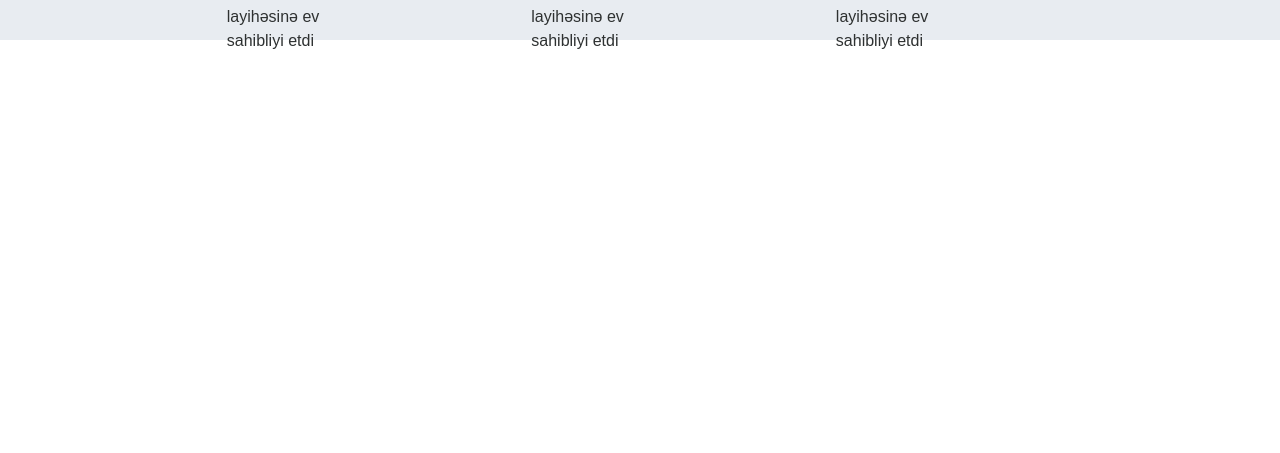
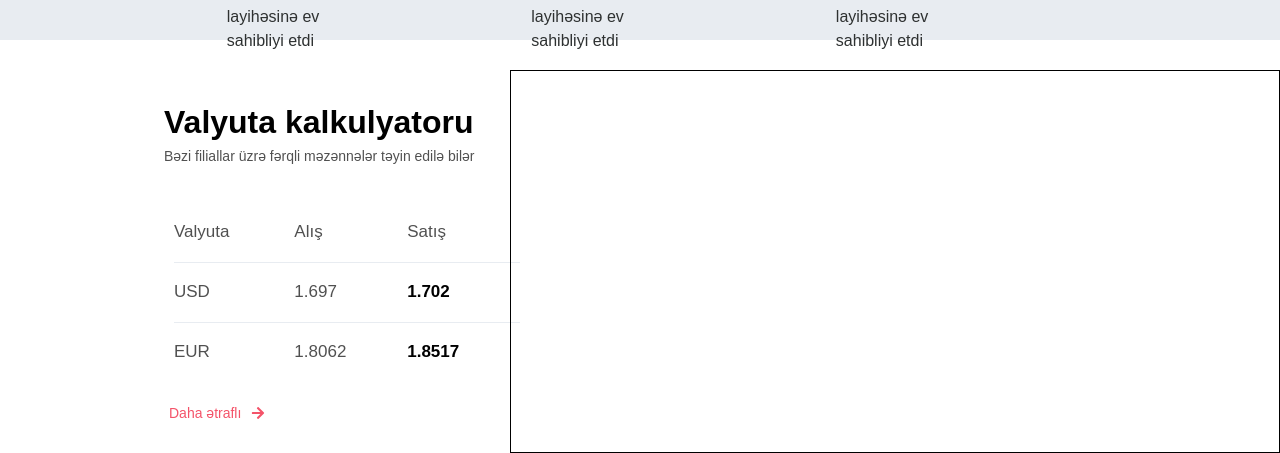
Before and after one commit to mlalayev/kapitalbank, a React (Vite) app: page / in a window 1280 px wide. Shown: the part 2940-3393 px from the top of the page. Before the commit the page ends 3010 px from the top, so only its background shows below. Built offline with nearby package versions, Linux system fonts and the light colour scheme.

Commit message:
my commit

```diff
--- a/src/components/home/home.css
+++ b/src/components/home/home.css
@@ -22,10 +22,15 @@
     --pink: rgb(244, 83, 105);
     --gray: rgb(232, 236, 241);
     --white: rgb(255, 255, 255);
+    --table: rgba(0, 0, 0, 0.686);
     --black-second: rgb(46, 49, 49);
     --black-gray: rgb(158, 158, 158);
     --light-gray: rgb(244, 244, 244);
+    --input-color: rgba(0, 0, 0, 0.17);
+    --box-shadow: rgba(128, 128, 128, 0.105);
     --light-gray-second: rgb(249, 250, 251);
+    --box-shadow-two: rgba(128, 128, 128, 0.481);
+    --slider-box-shadow: rgba(0, 0, 0, 0.462);
 }
 
 .first {
@@ -90,7 +95,7 @@
     align-items: center;
     justify-content: space-around;
     background-color: var(--light-gray-second);
-    box-shadow: 1px 1px 5px 1px rgba(128, 128, 128, 0.105);
+    box-shadow: 1px 1px 5px 1px var(--box-shadow);
 }
 
 .firstsclwpart div {
@@ -122,7 +127,7 @@
     align-items: center;
     flex-direction: column;
     justify-content: center;
-    box-shadow: 1px 1px 5px 1px rgba(128, 128, 128, 0.481);
+    box-shadow: 1px 1px 5px 1px var(--box-shadow-two);
 }
 
 .birbankicontwo {
@@ -327,7 +332,7 @@
     height: 64px;
     position: relative;
     border-radius: 8px;
-    border: 1px solid rgba(0, 0, 0, 0.17);
+    border: 1px solid var(--input-color);
 }
 
 .inputgroup {
@@ -356,7 +361,7 @@ input[type="range"] {
     background: var(--pink);
     -webkit-appearance: none;
     border: 4px solid var(--white);
-    box-shadow: 1px 1px 5px rgba(0, 0, 0, 0.462);
+    box-shadow: 1px 1px 5px var(--slider-box-shadow);
 }
 
 .frthsclft {
@@ -423,7 +428,7 @@ input[type="range"] {
     margin-top: 157px;
     margin-left: 125px;
     border-radius: 8px;
-    border: 1px solid rgba(0, 0, 0, 0.17);
+    border: 1px solid var(--gray);
 }
 
 .frthscrghth {
@@ -632,8 +637,6 @@ input[type="range"] {
     position: relative !important;
 }
 
-.sxthscdvlw div {}
-
 .sxthscdvlwlftlft {
     gap: 10px;
     width: 52px;
@@ -712,3 +715,66 @@ input[type="range"] {
 .sxthscdvlwrght:hover .sxthscdvlwlftrght p {
     color: var(--pink);
 }
+
+button {
+    cursor: pointer;
+}
+
+.svnthscrght {
+    width: 100%;
+    height: 383px;
+    border: 1px solid black;
+}
+
+.svnthscbtn {
+    position: relative !important;
+    margin-top: 23px;
+    margin-left: 5px;
+}
+
+tr td {
+    border-bottom: 1px solid var(--gray);
+}
+
+table {
+    width: 100%;
+    font-size: 17px;
+    margin-top: 38px;
+    font-weight: 100;
+    margin-left: 10px;
+    color: var(--table);
+    border-collapse: collapse;
+}
+
+.tr .td, #td{
+    border-bottom: 0px;
+}
+
+.seventh{
+    display: flex;
+}
+
+tr {
+    height: 60px;
+}
+
+.svnthsclft {
+    width: 45%;
+    margin-top: 34px;
+    margin-left: 164px;
+}
+
+.svnthsclftp {
+    font-size: 14px;
+    color: var(--table);
+}
+
+.svnthsclfth {
+    cursor: default;
+    font-size: 32px;
+    margin-bottom: 7px;
+}
+
+.black {
+    color: var(--black);
+}
--- a/src/components/home/home.jsx
+++ b/src/components/home/home.jsx
@@ -342,6 +342,44 @@ function home() {
                     </div>
                 </section>
 
+                <section className="seventh">
+                    <div className="svnthsclft">
+
+                        <h1 className='svnthsclfth'>Valyuta kalkulyatoru</h1>
+                        <p className='svnthsclftp'>Bəzi filiallar üzrə fərqli məzənnələr təyin edilə bilər
+                        </p>
+
+                        <table>
+                            <thead>
+                                <tr>
+                                    <td>Valyuta</td>
+                                    <td>Alış</td>
+                                    <td>Satış</td>
+                                </tr>
+                            </thead>
+                            <tbody>
+                                <tr>
+                                    <td>USD</td>
+                                    <td>1.697</td>
+                                    <td className='black'><b>1.702</b></td>
+                                </tr>
+                                <tr className='tr'>
+                                    <td className='td'>EUR</td>
+                                    <td className='td'>1.8062</td>
+                                    <td className='black' id='td'><b>1.8517</b></td>
+                                </tr>
+                            </tbody>
+                        </table>
+
+                        <button className='ffthbtn svnthscbtn'>Daha ətraflı<FaArrowRight /></button>
+
+                    </div>
+
+                    <div className="svnthscrght">
+
+                    </div>
+                </section>
+
             </div>
 
         </>
```
